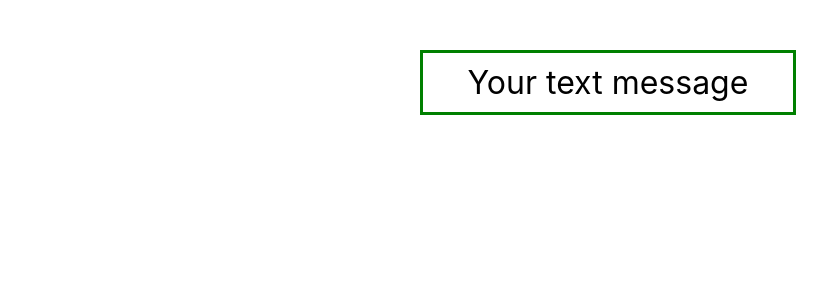
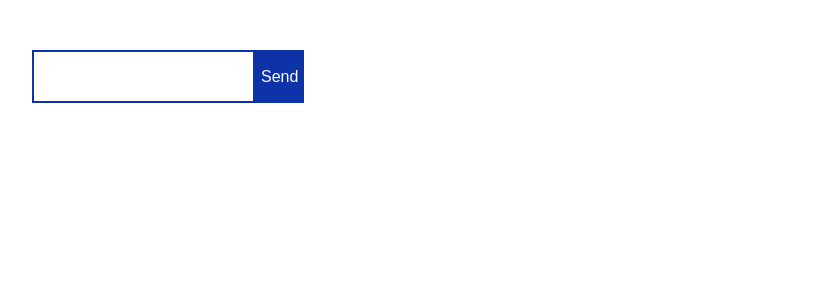
Before and after one commit to AliceAlisa/react-project, a React (Create React App) app in the folder react1/: page / in a window 1280 px wide. Shown: the top 300 px of the page, without its empty margins (32-859 px from the left). Built offline with nearby package versions, Linux system fonts and the light colour scheme.

Commit message:
Homework 2 completed

```diff
--- a/react1/src/App.css
+++ b/react1/src/App.css
@@ -1,13 +1,38 @@
 .App {
-  text-align: center;
+ /* text-align: center;*/
   margin-top: 50px;
+  margin-left: 5%;
 }
 
 .App-logo {
   height: 40vmin;
   pointer-events: none;
 }
-
+.message_form {
+  display: flex;
+}
+.message_text {
+  padding-bottom: 10px;
+}
+.author {
+  font-size: 18px;
+  font-weight: bold;
+}
+.messages {
+  margin-bottom: 25px;
+}
+.text_area {
+  resize: none;
+  font-family: sans-serif;
+  border: 2px solid rgb(14, 50, 168);
+}
+.submit_button {
+  background-color: rgb(14, 50, 168);
+  border: none;
+  color: white;
+  cursor: pointer;
+  font-size: 16px;
+}
 @media (prefers-reduced-motion: no-preference) {
   .App-logo {
     animation: App-logo-spin infinite 20s linear;
--- a/react1/src/App.js
+++ b/react1/src/App.js
@@ -1,30 +1,58 @@
-//import logo from './logo.svg';
 import './App.css';
-import { Message } from './components/Message.js';
-
-const contentText = 'Your text message'
+import { useEffect, useState } from 'react';
 
 function App() {
+  const [messageList, setMessageList] = useState([]);
+  const [value, setValue] = useState('');
+
+  useEffect(() => {
+    const checkMessage = () => {
+      if (messageList.length > 0 && messageList[messageList.length - 1].author === 'user') {
+        setMessageList((state) => {
+          const copyState = [...state];
+          copyState.push({
+            author: 'bot',
+            text: 'hello! I am bot'
+          })
+          return copyState;
+        })
+      }
+      return
+    };
+
+    const timerAnswer = setTimeout(() => {
+      checkMessage();
+    }, 1500);
+
+    return () => {
+      clearTimeout(timerAnswer);
+    }
+  }, [messageList]);
+
+  const onChange = (event) => {
+    setValue(event.target.value);
+  }
+
+  const onSubmit = (event) => {
+    event.preventDefault();
+    const copyMessages = [...messageList];
+    copyMessages.push({ author: 'user', text: value });
+    setMessageList(copyMessages);
+    setValue('');
+  }
+
   return (
     <div className="App">
-      <Message text={contentText} />
+      <div className="messages"> {
+        messageList.map((message, i) => <div className="message_text" key={i}><span className="author">{message.author}</span> : {message.text}</div>)
+      }
+      </div>
+      <form onSubmit={onSubmit} action="" className="message_form">
+        <textarea className="text_area" rows="3" cols="25" onChange={onChange} value={value}>
+        </textarea>
+        <button className="submit_button" type="submit">Send</button>
+      </form>
     </div>
   );
 }
-
 export default App;
-/*
-<header className="App-header">
-        <img src={logo} className="App-logo" alt="logo" />
-        <p>
-          Edit <code>src/App.js</code> and save to reload.
-        </p>
-        <a
-          className="App-link"
-          href="https://reactjs.org"
-          target="_blank"
-          rel="noopener noreferrer"
-        >
-          Learn React
-        </a>
-      </header> */
```
